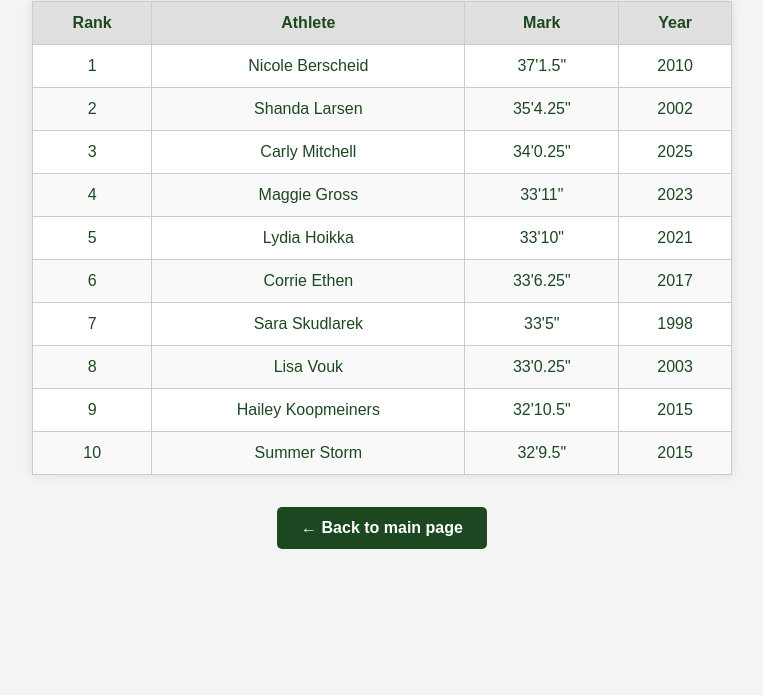
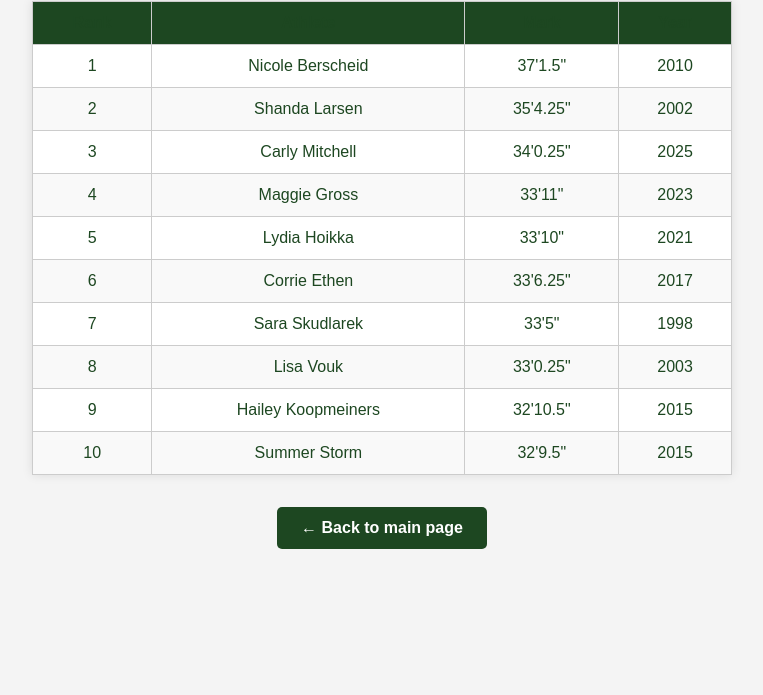
Before and after one commit to Jadarian79/husker-tf-records, a plain HTML site: page TJ.html in a window 1280 px wide. Shown: the part 105-800 px from the top of the page, without its empty margins (258-1021 px from the left). Drawn offline with Linux system fonts and the light colour scheme.

Commit message:
Update TJ.html

```diff
--- a/TJ.html
+++ b/TJ.html
@@ -34,7 +34,7 @@
       text-align: center;
     }
     th {
-      background-color: #e0e0e0;
+      background-color: #1D4721;
       font-weight: bold;
     }
     tbody tr:nth-child(even) {
```
